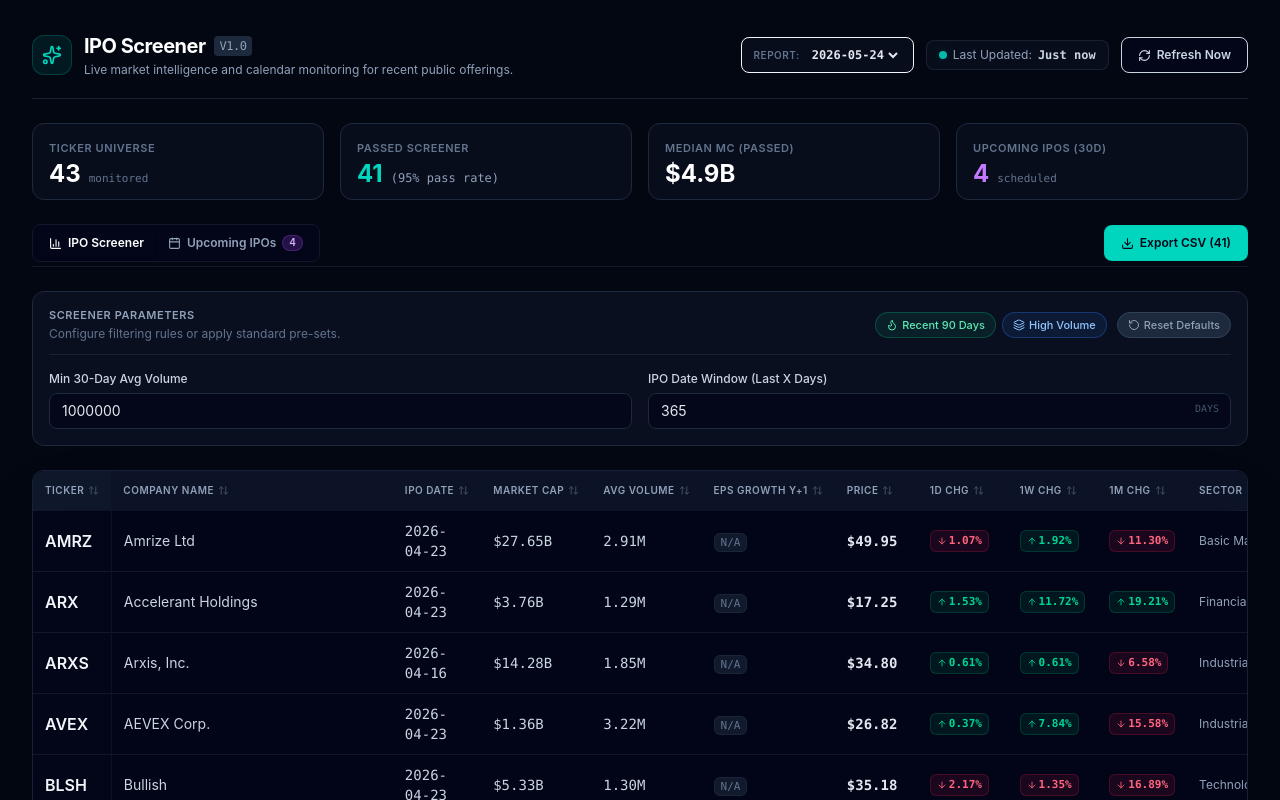
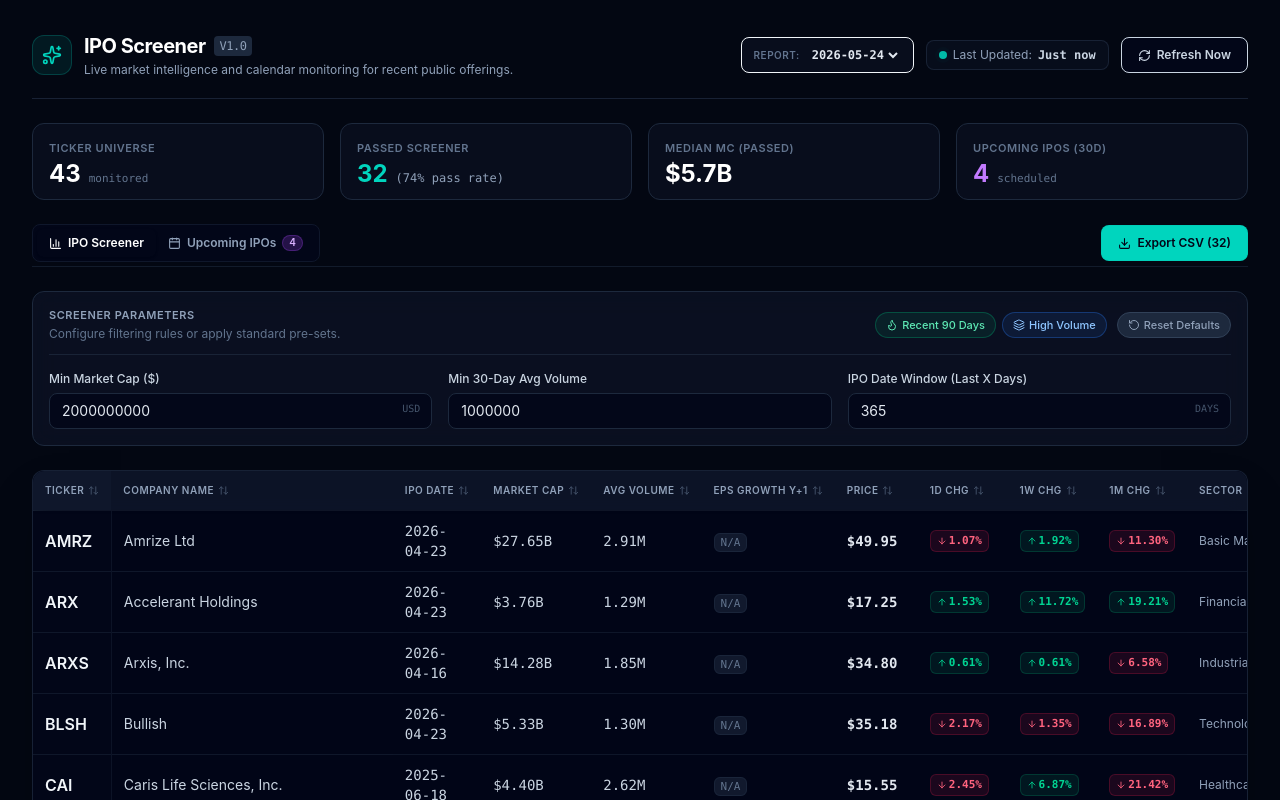
Before and after one commit to z5489/new_ipo, a React (Vite) app in the folder frontend/: page / in a window 1280 px wide. Shown: the top 800 px of the page. Built offline with nearby package versions, Linux system fonts and the light colour scheme.

Commit message:
feat: restore market cap filter and remove GH_PAT from workflow

```diff
--- a/frontend/src/App.jsx
+++ b/frontend/src/App.jsx
@@ -8,6 +8,7 @@ import { RefreshBadge } from "./components/RefreshBadge";
 import { Layers, Calendar, BarChart3, TrendingUp, Sparkles } from "lucide-react";
 
 const DEFAULT_FILTERS = {
+  marketCapFloor: 2000000000,    // $2B
   avgVolumeFloor: 1000000,       // 1M
   ipoDaysRange: 365,             // 365 days (1 year)
 };
--- a/frontend/src/components/FilterBar.jsx
+++ b/frontend/src/components/FilterBar.jsx
@@ -73,7 +73,26 @@ export function FilterBar({ filters, setFilters, defaultFilters }) {
       </div>
 
       {/* Grid of Inputs */}
-      <div className="grid grid-cols-1 sm:grid-cols-2 gap-4">
+      <div className="grid grid-cols-1 sm:grid-cols-2 lg:grid-cols-3 gap-4">
+        {/* Market Cap */}
+        <div className="flex flex-col gap-1.5">
+          <label className="text-xs font-medium text-slate-300">
+            Min Market Cap ($)
+          </label>
+          <div className="relative">
+            <input
+              type="number"
+              value={filters.marketCapFloor}
+              onChange={(e) => handleChange("marketCapFloor", e.target.value)}
+              className="w-full h-9 pl-3 pr-10 bg-slate-950/80 border border-slate-800 hover:border-slate-700 focus:border-teal-500 focus:ring-1 focus:ring-teal-500/30 rounded-lg text-sm text-slate-200 placeholder-slate-600 focus:outline-none transition-all"
+              placeholder="e.g. 2000000000"
+            />
+            <span className="absolute right-3 top-2 text-[10px] text-slate-600 uppercase font-mono select-none">
+              USD
+            </span>
+          </div>
+        </div>
+
         {/* Avg Volume */}
         <div className="flex flex-col gap-1.5">
           <label className="text-xs font-medium text-slate-300">
--- a/frontend/src/hooks/useScreenerData.js
+++ b/frontend/src/hooks/useScreenerData.js
@@ -107,6 +107,16 @@ export function useFilteredStocks(stocks, filters) {
     return stocks.filter((stock) => {
 
 
+      // 1. Market Cap Filter
+      if (filters.marketCapFloor !== "" && filters.marketCapFloor !== null && filters.marketCapFloor !== undefined) {
+        if (stock.marketCap === null || stock.marketCap === undefined) {
+          return false; // exclude missing
+        }
+        if (stock.marketCap < Number(filters.marketCapFloor)) {
+          return false;
+        }
+      }
+
       // 2. Volume Filter
       if (filters.avgVolumeFloor !== "" && filters.avgVolumeFloor !== null && filters.avgVolumeFloor !== undefined) {
         if (stock.avgVolume === null || stock.avgVolume === undefined) {
```
